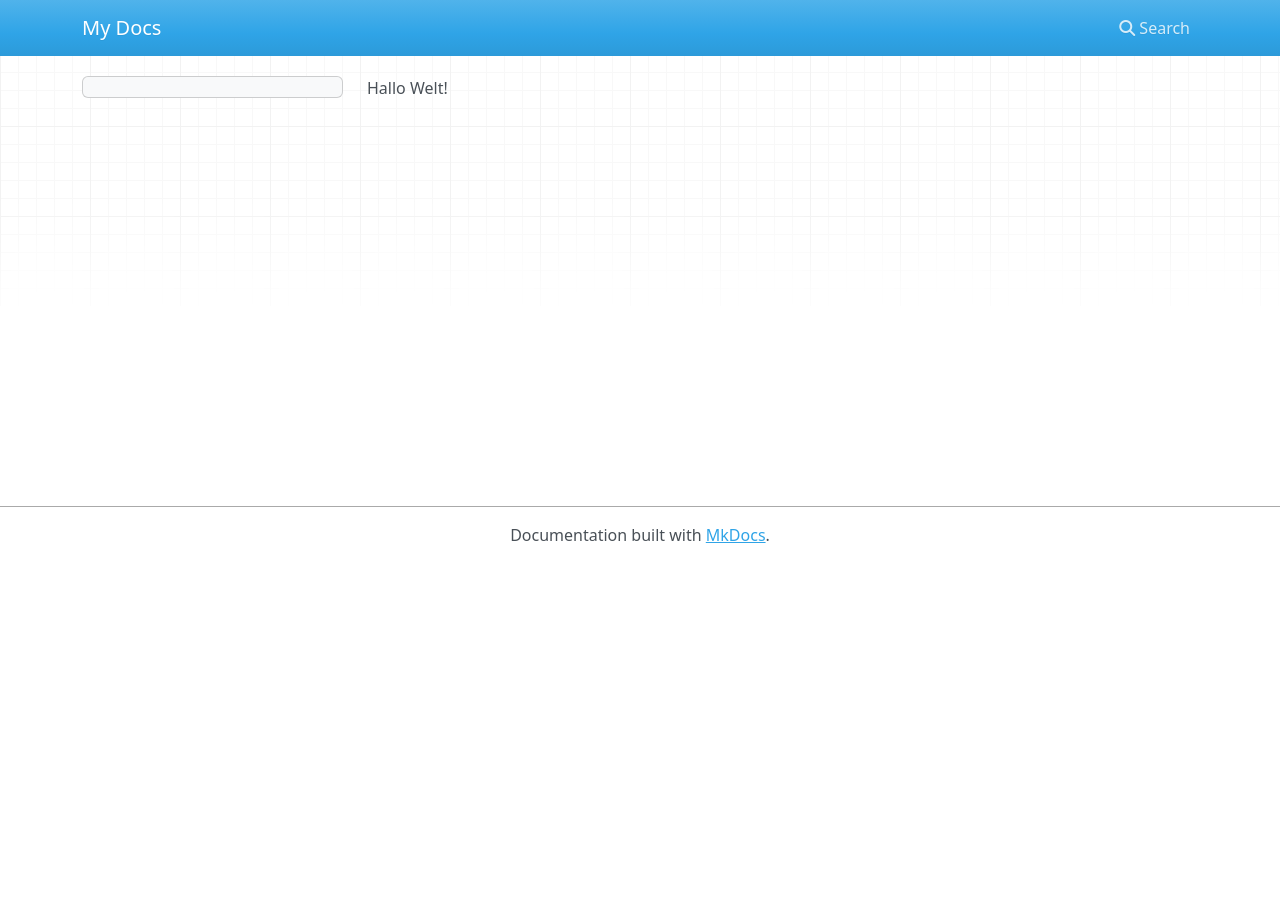
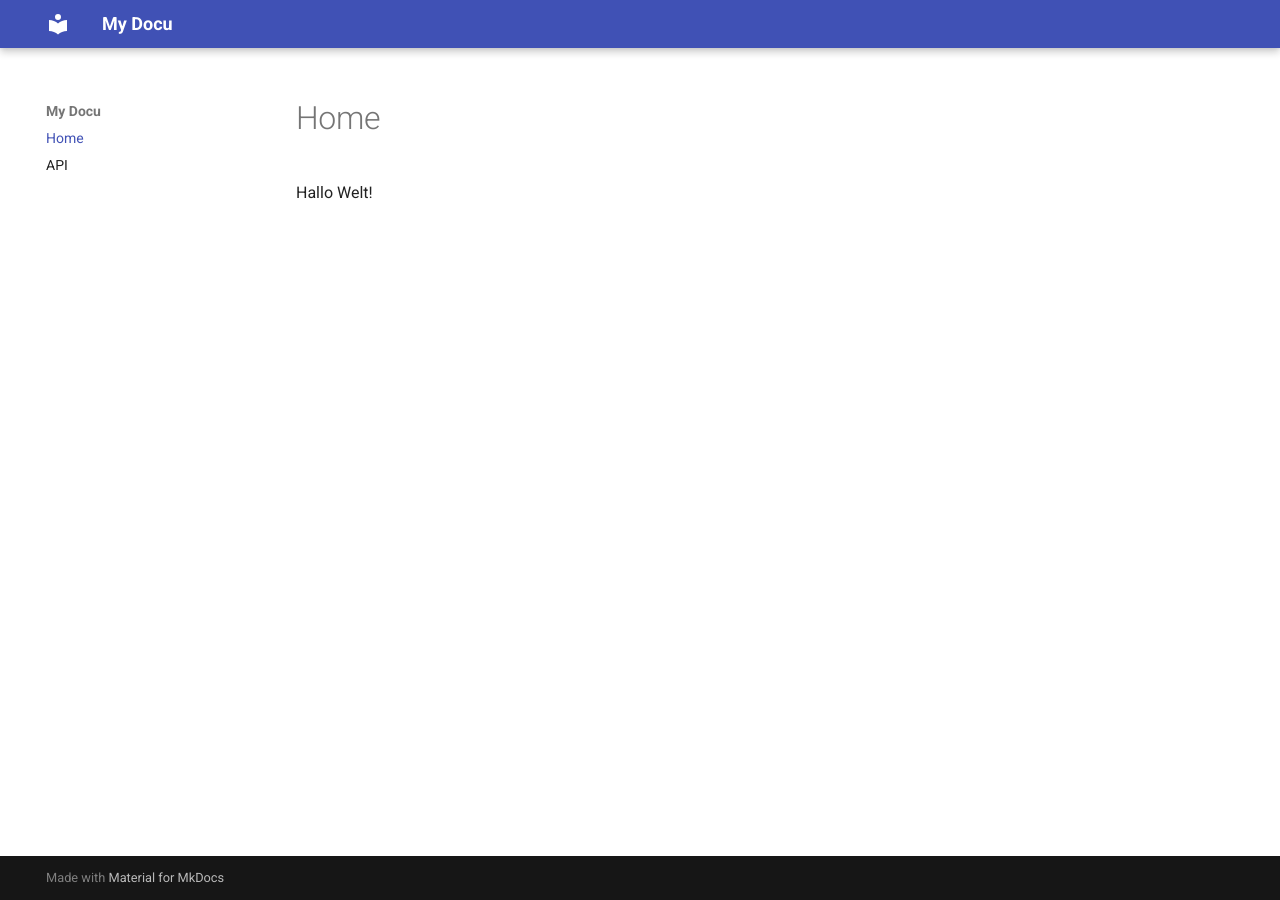
Before and after one commit to adriandavidauer/how-to-docu, an MkDocs documentation site: the page built from docs/index.md, in a window 1280 px wide. Built offline with MkDocs 1.6.1 and Material for MkDocs 9.7.7, drawn with Linux system fonts in a browser that asks for light colours; nearby versions of some CDN libraries.

Commit message:
adjustemenst for devcontainer and mkdocs

```diff
--- /dev/null
+++ b/docs/api.md
@@ -0,0 +1,3 @@
+API Docu for Sample Package
+
+::: sample.simple
--- a/mkdocs.yml
+++ b/mkdocs.yml
@@ -1 +1,16 @@
-site_name: My Docs
+site_name: My Docu
+nav:
+  - Home: index.md
+  - API: api.md
+theme:
+  name: material
+  palette:
+    scheme: default
+    toggle:
+      icon: material/toggle-switch
+      name: Switch to dark mode
+plugins:
+  mkdocstrings:
+    handlers:
+      python:
+        paths: [src]
```
Also changed, not shown: 1 other file.
